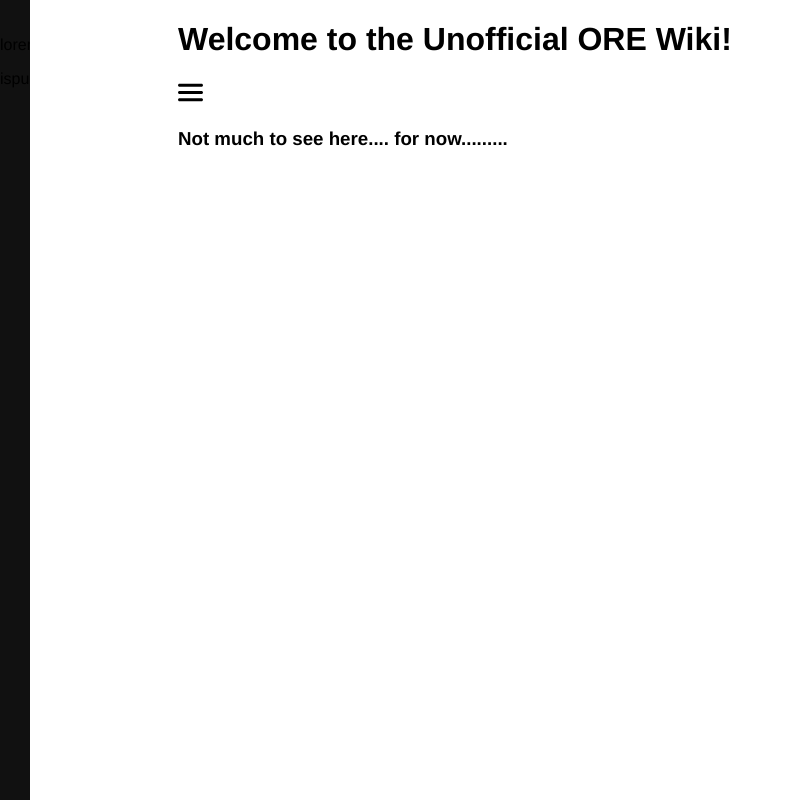
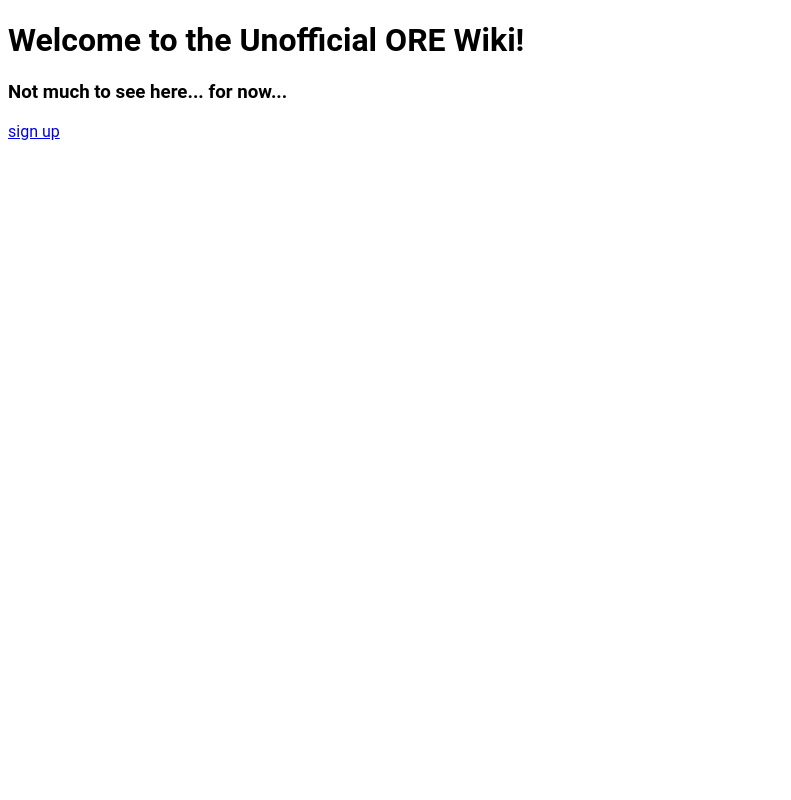
Before and after one commit to OREwiki/OREwiki, a plain HTML site: page index.html in a window 1280 px wide. Shown: the whole page, without its empty margins (0-791 px from the left). Drawn offline with Linux system fonts and the light colour scheme.

Commit message:
reset most of the stuff

```diff
--- a/index.html
+++ b/index.html
@@ -5,18 +5,9 @@
         <link rel="stylesheet" href="styles.css">
     </head>
     <body>
-        <!--The sidebar-->
-        <div class="sidebar">
-            <p>lorem</p>
-            <p>ispum</p>
-        </div>
-
-        <!--The main content of the page-->
-        <div class="main">
-            <h1>Welcome to the Unofficial ORE Wiki!</h1>
-            <img src="images/menu-burger.svg" style="width:25px;height:25px;">
-            <h3>Not much to see here.... for now.........</h3>
-        </div>
+        <h1>Welcome to the Unofficial ORE Wiki!</h1>
+        <h3>Not much to see here... for now...</h3>
+        <a href="#" onclick="alert('your mom')">sign up</a>
         <script src="scripts.js"></script>
     </body>
 </html>
--- a/styles.css
+++ b/styles.css
@@ -1,20 +1,3 @@
 * {
-    font-family: Helvetica, sans-serif;
+    font-family: "Roboto", sans-serif;
 }
-
-.sidebar {
-  height: 100%;
-  width: 30px;
-  position: fixed;
-  z-index: 1;
-  top: 0;
-  left: 0;
-  background-color: #111;
-  overflow-x: hidden;
-  padding-top: 20px;
-}
-
-.main {
-  margin-left: 160px;
-  padding: 0px 10px;
-}
```
Also changed, not shown: images/icons/icon.png (added), images/menu-burger.svg (deleted).
